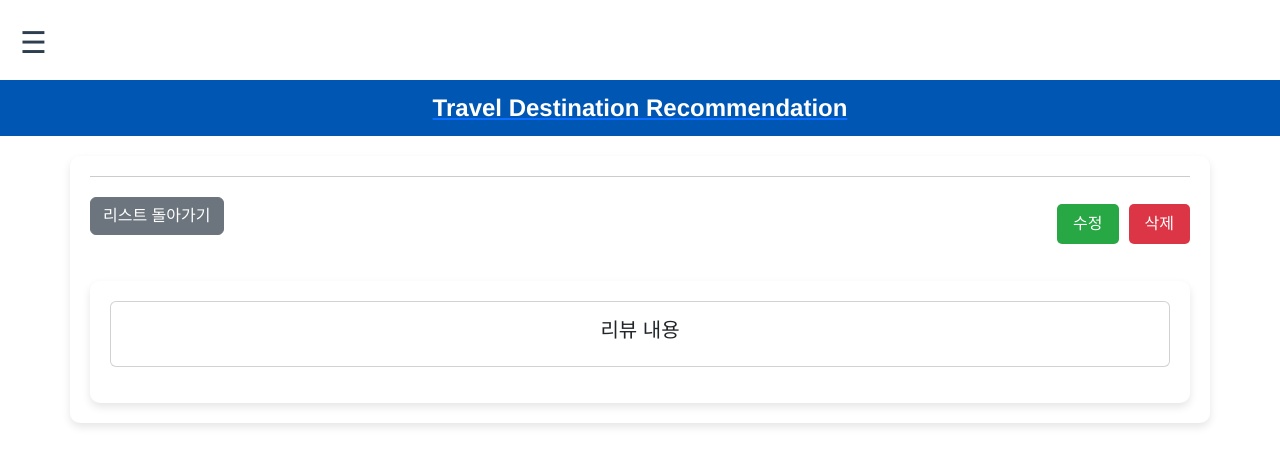
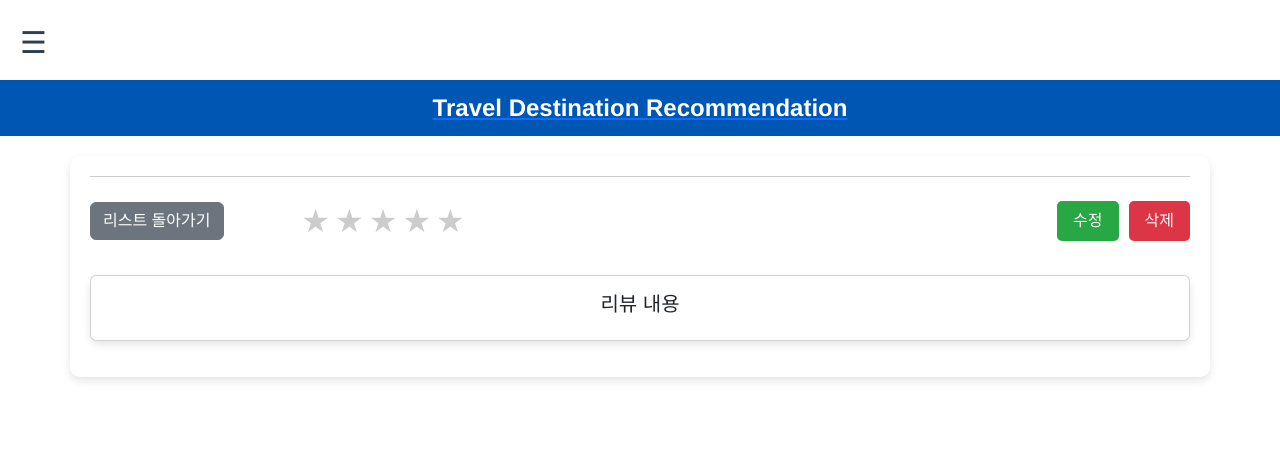
Before and after one commit to travElWith-N1S3/travElWith, a Vue app in the folder vue_tamplets/: page /review/1 in a window 1280 px wide. Shown: the top 466 px of the page. Built offline with nearby package versions, Linux system fonts and the light colour scheme; no server answers; what @ckeditor/ckeditor5-vue would draw is missing.

Commit message:
Docs: 수정. 리뷰 상세보기에서도 별점 보이도록 수정

```diff
--- a/vue_tamplets/src/components/review/ReviewTour.vue
+++ b/vue_tamplets/src/components/review/ReviewTour.vue
@@ -1,9 +1,12 @@
 <template>
   <div class="container">
     <div class="review-header">
-      <router-link to="/reviews" class="btn btn-secondary mb-3">
+      <router-link to="/reviews" class="btn btn-secondary">
         리스트 돌아가기
       </router-link>
+      <div class="star-rating">
+        <star-rating :modelValue="review.tw_review_rating" />
+      </div>
       <h1 class="review-title">{{ review.tw_review_title }}</h1>
       <div>
         <a href="#" class="btn btn-edit">수정</a>
@@ -23,9 +26,13 @@
 
 <script>
 import axios from "axios"
+import StarRating from "../review/StarRating.vue"
 
 export default {
   name: "ReviewTour",
+  components: {
+    StarRating,
+  },
   data() {
     return {
       review: {},
@@ -96,14 +103,14 @@ body {
 }
 .review-title {
   color: #0056b3;
-  margin-bottom: 20px;
+  margin-top: 10px;
+  margin-left: -100px;
 }
 .review-content {
   background-color: #ffffff;
   border: none;
   border-radius: 10px;
   box-shadow: 0 4px 8px rgba(0, 0, 0, 0.1);
-  padding: 20px;
 }
 .btn-edit,
 .btn-delete {
@@ -126,4 +133,9 @@ body {
 .btn-delete:hover {
   opacity: 0.8;
 }
+
+.star-rating {
+  margin-left: -170px;
+  margin-right: -150px;
+}
 </style>
```
